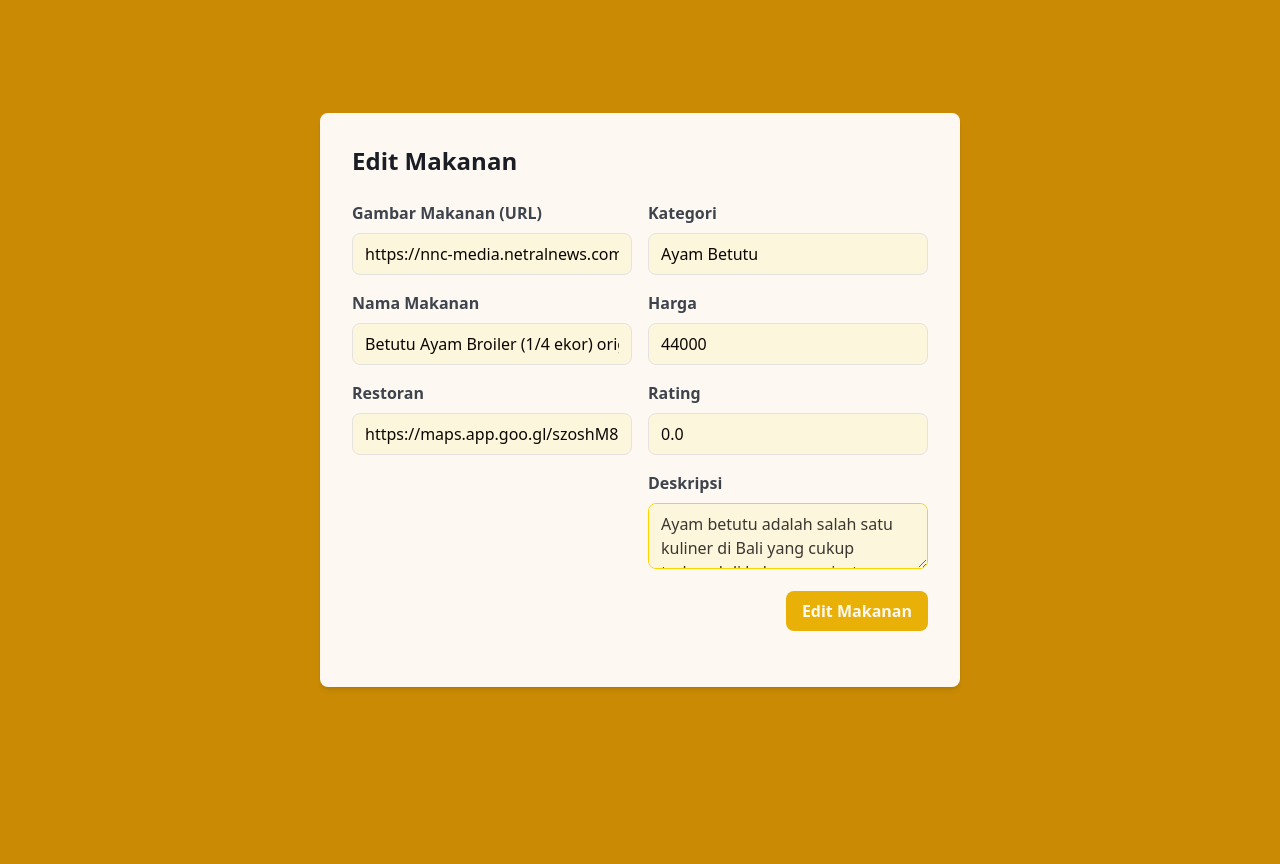
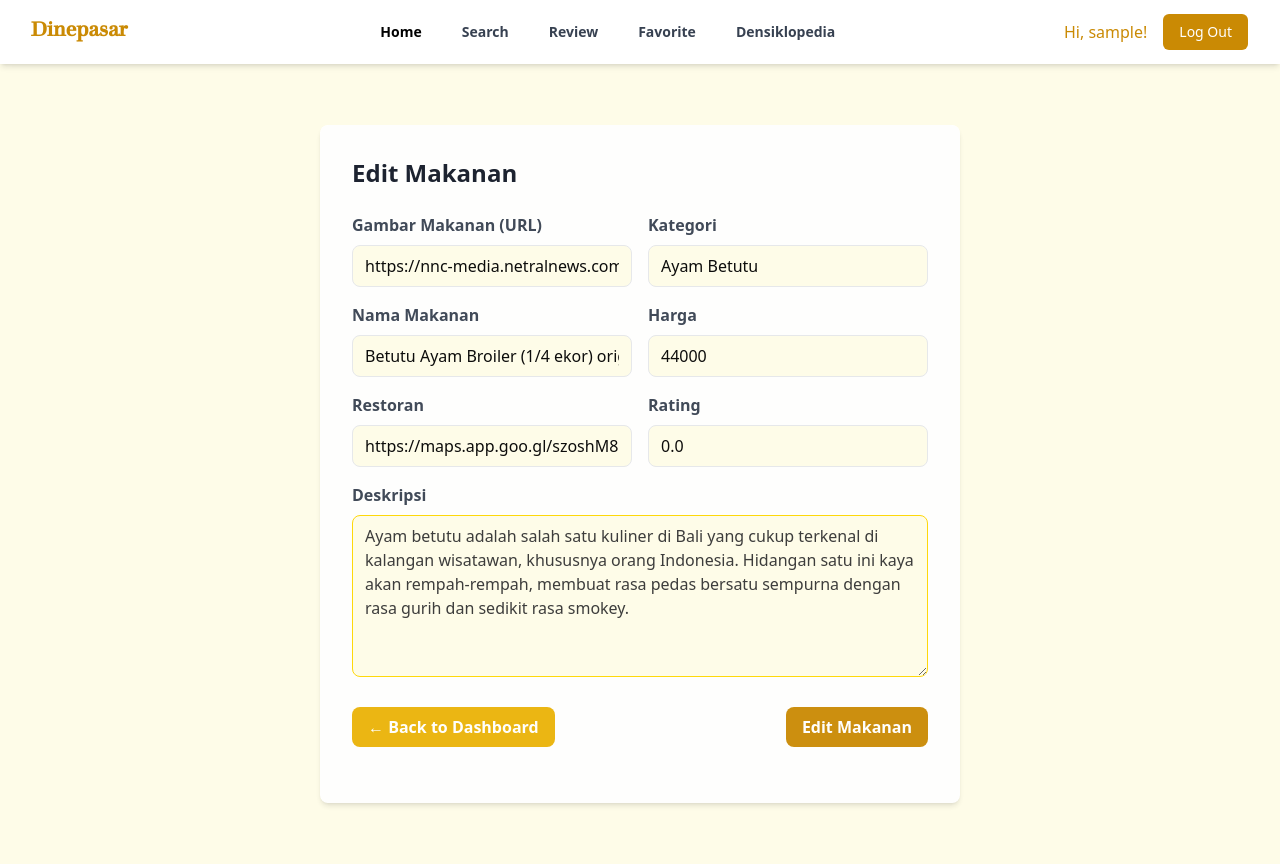
Before and after one commit to PBPC06/Dinepasar, a Django app: page /food/1/edit/ in a window 1280 px wide. Before the commit the page ends 689 px from the top, so only its background shows below. Run offline with Django 5.2, Linux system fonts and the light colour scheme; the visitor is signed in with stand-in values (Sample User, id 1); data comes from the database, SQL or seed files in the repository; parts of the project's set-up code (start-up, migrations or seed data) failed here and were passed over; some libraries are stand-ins or nearby versions.

Commit message:
update fungsionalitas add, edit, delete food

```diff
--- a/search/templates/edit_foods.html
+++ b/search/templates/edit_foods.html
@@ -9,10 +9,12 @@
 {% endblock %}
 
 {% block content %}
+{% include 'navbar.html' %}
 <body class="bg-gray-100">
     <div class="flex h-screen overflow-y-auto">
-        <div class="w-full flex items-center justify-center bg-yellow-600">
+        <div class="w-full flex items-center justify-center bg-yellow-50">
             <div class="bg-white p-8 rounded-lg shadow-md w-11/12 md:w-3/4 lg:w-1/2 opacity-95 max-h-full overflow-y-auto">
+
                 <h2 class="text-2xl font-bold mb-6 text-gray-900">Edit Makanan</h2>
 
                 <!-- Form POST -->
@@ -89,21 +91,28 @@
                                    <p class="text-red-500">{{ form.rating.errors }}</p>
                                {% endif %}
                             </div>
+                        </div>
+                    </div>
 
-                            <div class="mb-4">
+                    <!-- Deskripsi Field as Full Width -->
+                    <div class="mb-6">
                         <label for="deskripsi" class="block text-gray-700 font-bold mb-2">Deskripsi</label>
                         <textarea id="deskripsi" name="deskripsi"
                                 class="w-full px-3 py-2 border rounded-lg bg-yellow-50"
+                                rows="6" cols="50"
                                 required>{{ form.deskripsi.value }}</textarea>
                         {% if form.deskripsi.errors %}
                         <p class="text-red-500">{{ form.deskripsi.errors }}</p>
                         {% endif %}
                     </div>
-                        </div>
-                    </div>
 
-                    <div class="mb-6 flex justify-end">
-                        <button type="submit" class="bg-yellow-500 hover:bg-yellow-700 text-white py-2 px-4 rounded-lg font-bold">
+
+                    <!-- Buttons -->
+                    <div class="mb-6 flex justify-between">
+                        <a href="{% url 'search:owner_dashboard' %}" class="bg-yellow-500 hover:bg-yellow-600 text-white py-2 px-4 rounded-lg font-bold">
+                            ← Back to Dashboard
+                        </a>
+                        <button type="submit" class="bg-yellow-600 hover:bg-yellow-700 text-white py-2 px-4 rounded-lg font-bold">
                             Edit Makanan
                         </button>
                     </div>
--- a/search/urls.py
+++ b/search/urls.py
@@ -1,17 +1,17 @@
 from django.urls import path
 from . import views
-from search.views import get_foods, login_user, register, logout_user, edit_food, delete_food, add_food
+from search.views import get_foods, login_user, register, edit_food, delete_food, add_food
 app_name = "search"
 
 urlpatterns = [
     path('register/', register, name='register'),
     path('login/', login_user, name='login'),
-    path('logout/', logout_user, name='logout'),
+    path('search/', views.search_redirect, name='search_redirect'),
     path('food/add/', add_food, name='add_food'),
     path('owner/dashboard/', views.owner_dashboard, name='owner_dashboard'),
     path('food/<int:food_id>/edit/', edit_food, name='edit_food'),
     path('delete/<int:food_id>', delete_food, name='delete_food'),
     path("api/foods/", get_foods, name="get_foods"),  # Mengakses data JSON
-    path('search/', views.food_search, name='food_search'),  # Mengakses halaman search
+    path('food-search/', views.food_search, name='food_search'),  # Mengakses halaman search
 
 ]
--- a/search/views.py
+++ b/search/views.py
@@ -247,8 +247,12 @@ def owner_dashboard_awal(request):
     return render(request, 'owner_dashboard.html', context)
 
 
-def logout_user(request):
-    logout(request)
-    response = HttpResponseRedirect(reverse('search:login'))
-    response.delete_cookie('last_login')
-    return response
+def search_redirect(request):
+    if request.user.is_authenticated:
+        # Periksa peran pengguna menggunakan field 'role'
+        if request.user.role == CustomUser.OWNER:  # Cek jika pengguna adalah owner
+            return redirect('search:owner_dashboard')  # Ganti dengan nama URL untuk owner_dashboard
+        else:
+            return redirect('search:food_search')  # Ganti dengan nama URL untuk food_search
+    else:
+        return redirect('login')  # Arahkan pengguna yang belum login ke halaman login
--- a/templates/navbar.html
+++ b/templates/navbar.html
@@ -22,7 +22,7 @@
                 <div class="hidden sm:block sm:ml-6">
                     <div class="flex space-x-4">
                         <a href="{% url 'main:show_main' %}" class="text-gray7500 px-3 py-2 rounded-md text-sm font-bold hover:text-yellow-600">Home</a>
-                        <a href="#" class="text-gray-700 px-3 py-2 rounded-md text-sm font-bold hover:text-yellow-600">Search</a>
+                        <a href="{% url 'search:search_redirect' %}" class="text-gray-700 px-3 py-2 rounded-md text-sm font-bold hover:text-yellow-600">Search</a>
                         <a href="#" class="text-gray-700 px-3 py-2 rounded-md text-sm font-bold hover:text-yellow-600">Review</a>
                         <a href="#" class="text-gray-700 px-3 py-2 rounded-md text-sm font-bold hover:text-yellow-600">Favorite</a>
                         <a href="#" class="text-gray-700 px-3 py-2 rounded-md text-sm font-bold hover:text-yellow-600">Densiklopedia</a>
```
Also changed, not shown: search/templates/add_food.html (+11 -3 lines), search/templates/food_search.html (+4 -4 lines), search/templates/owner_dashboard.html (+13 -6 lines). Lines whose indentation alone changed are shown as unchanged.
